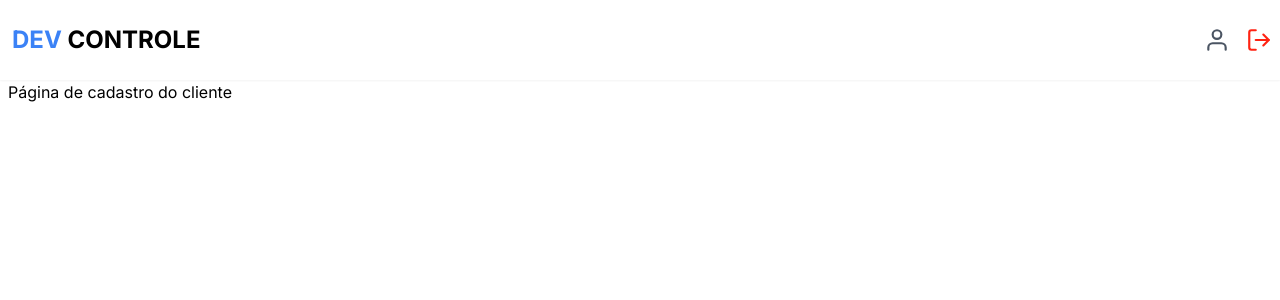
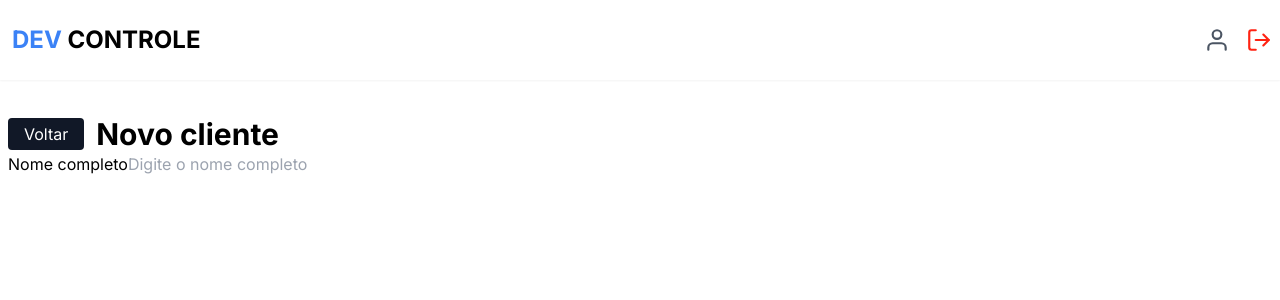
Before and after one commit to rafaelroncoletateste/devcontrole, a Next.js app: page /dashboard/customer/new in a window 1280 px wide. Shown: the top 300 px of the page. Built offline with nearby package versions, Linux system fonts and the light colour scheme; no server answers; sample sign-in values are in the browser's storage.

Commit message:
Criando página novo cliente

```diff
--- a/package.json
+++ b/package.json
@@ -10,13 +10,16 @@
   },
   "dependencies": {
     "@auth/prisma-adapter": "^1.5.0",
+    "@hookform/resolvers": "^3.3.4",
     "@prisma/client": "^5.11.0",
     "next": "14.1.4",
     "next-auth": "^4.24.7",
     "openid-client": "^5.6.5",
     "react": "^18",
     "react-dom": "^18",
-    "react-icons": "^5.0.1"
+    "react-hook-form": "^7.51.1",
+    "react-icons": "^5.0.1",
+    "zod": "^3.22.4"
   },
   "devDependencies": {
     "@types/node": "^20",
--- /dev/null
+++ b/src/app/dashboard/customer/components/form/index.tsx
@@ -0,0 +1,41 @@
+"use client";
+
+import { useForm } from "react-hook-form";
+import { z } from "zod";
+import { zodResolver } from "@hookform/resolvers/zod";
+
+const schema = z.object({
+  name: z.string().min(1, "O campo nome é obrigatório"),
+  email: z
+    .string()
+    .email("Digite um email válido")
+    .min(1, "O email é obrigatório"),
+  phone: z.string().refine(
+    (value) => {
+      return (
+        /^(?:\(\d{2}\)\s?)?\d{9}$/.test(value) ||
+        /^\d{2}\s\d{9}$/.test(value) ||
+        /^\d{11}$/.test(value)
+      );
+    },
+    {
+      message: "O número de telefone de estar (XX) XXXXX-XXXX",
+    }
+  ),
+  address: z.string(),
+});
+
+type FormData = z.infer<typeof schema>;
+
+export function NewCustomerForm() {
+  const { register, handleSubmit, formState: { errors } } = useForm<FormData>({
+    resolver: zodResolver(schema),
+  });
+
+  return (
+    <form action="#">
+      <label htmlFor="#">Nome completo</label>
+      <input type="text" placeholder="Digite o nome completo" />
+    </form>
+  );
+}
--- a/src/app/dashboard/customer/new/page.tsx
+++ b/src/app/dashboard/customer/new/page.tsx
@@ -1,9 +1,30 @@
 import { Container } from "@/components/container";
+import Link from "next/link";
+import { getServerSession } from "next-auth";
+import { authOptions } from "@/lib/auth";
+import { redirect } from "next/navigation";
+import { NewCustomerForm } from "../components/form";
 
-export default function NewCustomer() {
+export default async function NewCustomer() {
+  const session = await getServerSession(authOptions);
+
+  if (!session || !session.user) redirect("/");
+
   return (
     <Container>
-      <h1>Página de cadastro do cliente</h1>
+      <main className="flex flex-col mt-9 mb-2">
+        <div className="flex items-center gap-3">
+          <Link
+            href="/dashboard/customer"
+            className="bg-gray-900 px-4 py-1 text-white rounded"
+          >
+            Voltar
+          </Link>
+          <h1 className="text-3xl font-bold">Novo cliente</h1>
+        </div>
+
+        <NewCustomerForm />
+      </main>
     </Container>
   );
 }
--- a/src/app/dashboard/page.tsx
+++ b/src/app/dashboard/page.tsx
@@ -16,7 +16,7 @@
         <div className="flex items-center justify-between">
           <h1 className="text-3xl font-bold">Chamados</h1>
           <Link
-            href="/dashboard/new+"
+            href="/dashboard/new"
             className="bg-blue-500 px-4 py-1 rounded text-white"
           >
             Abrir chamado
```
Also changed, not shown: 1 other file (tests, documents, lock files or other folders).
